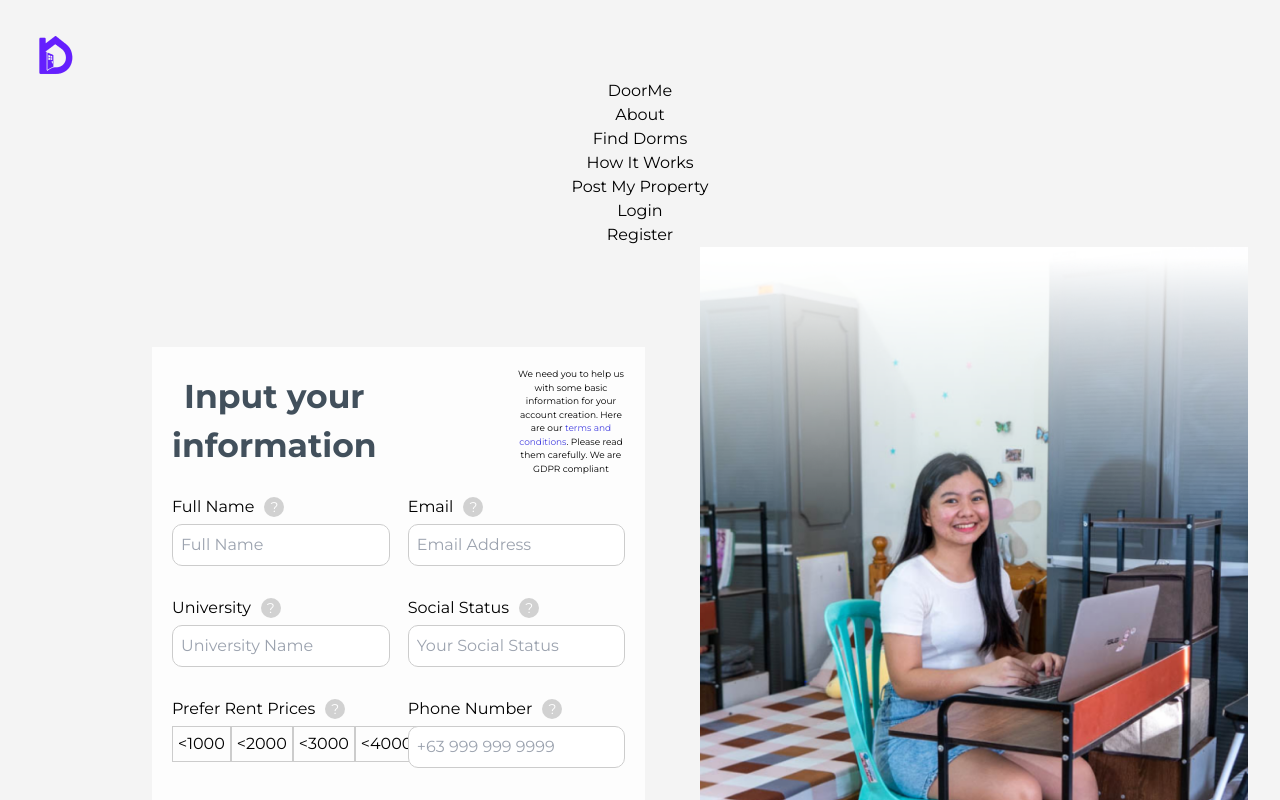
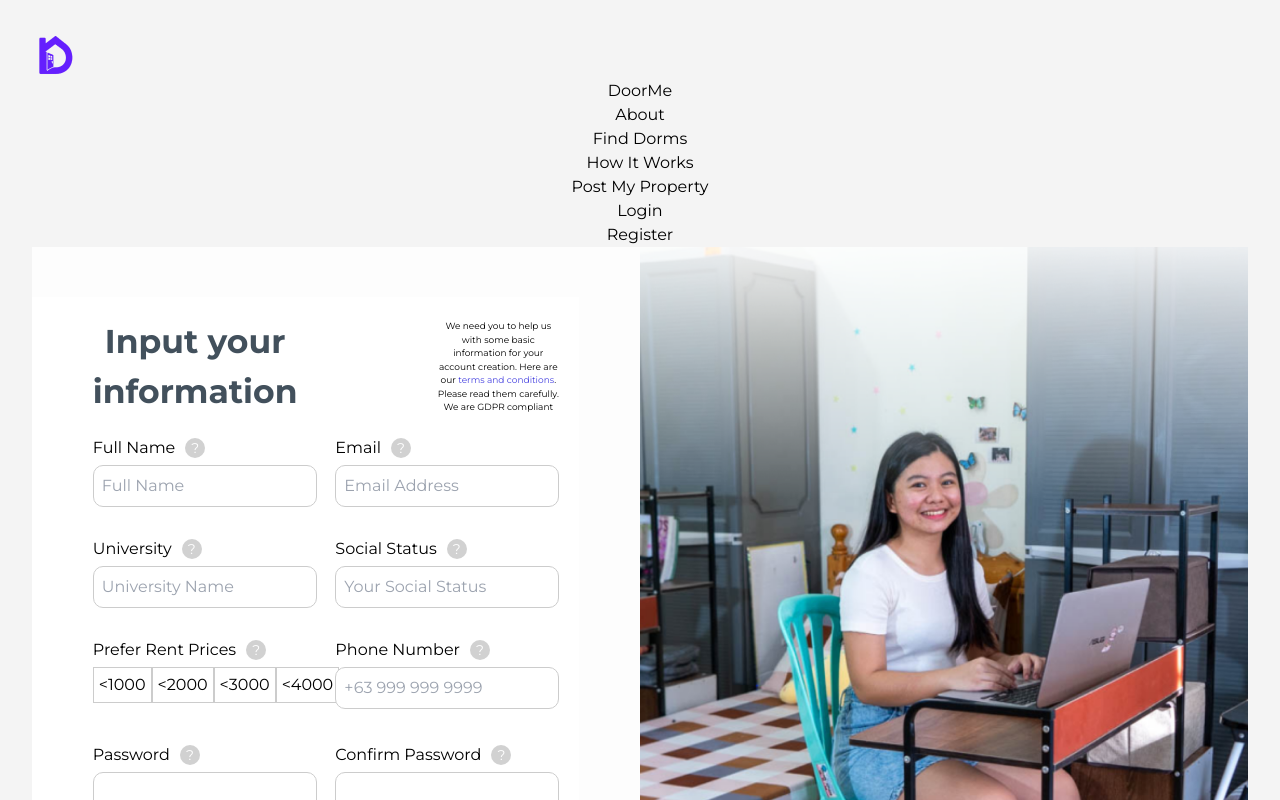
Before and after one commit to jaypeepeep/DoorMe, a React (Vite) app: page /Register in a window 1280 px wide. Shown: the top 800 px of the page. Built offline with nearby package versions, Linux system fonts and the light colour scheme.

Commit message:
register super done

```diff
--- a/src/pages/register/Register.css
+++ b/src/pages/register/Register.css
@@ -2,17 +2,18 @@
 
 .register-container {
     display: flex;
+    background-color: rgba(255, 255, 255, 0.8);
     justify-content: space-between;
     align-items: flex-start;
     height: 100vh;
-    margin-left: 120px;
 }
 
 .register-content {
     width: 45%;
     padding: 20px;
+    padding-left: 5%;
     background-color: rgba(255, 255, 255, 0.8);
-    margin-top: 100px;
+    margin-top: 50px;
     overflow-y: auto;
 }
 
```
